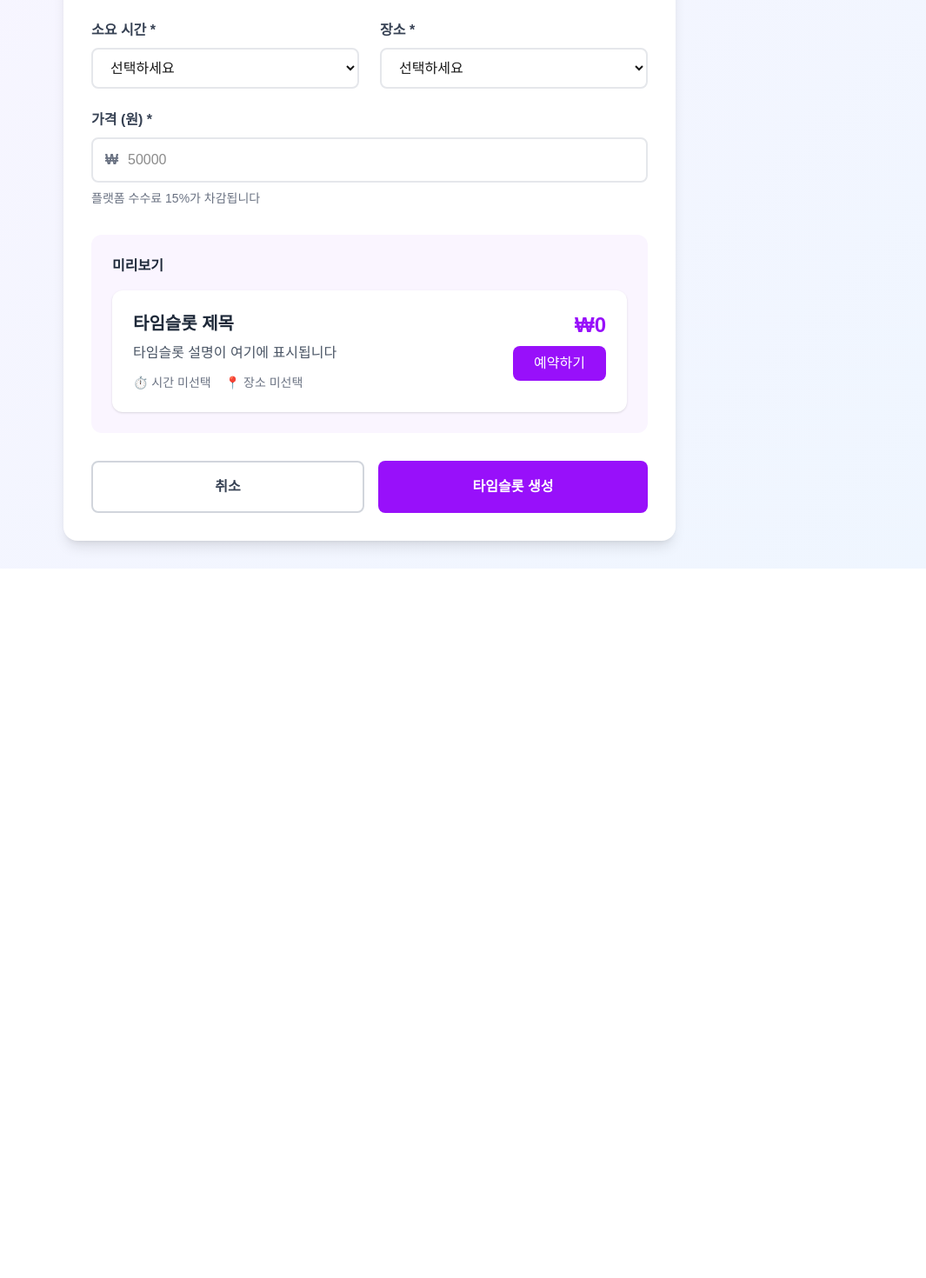
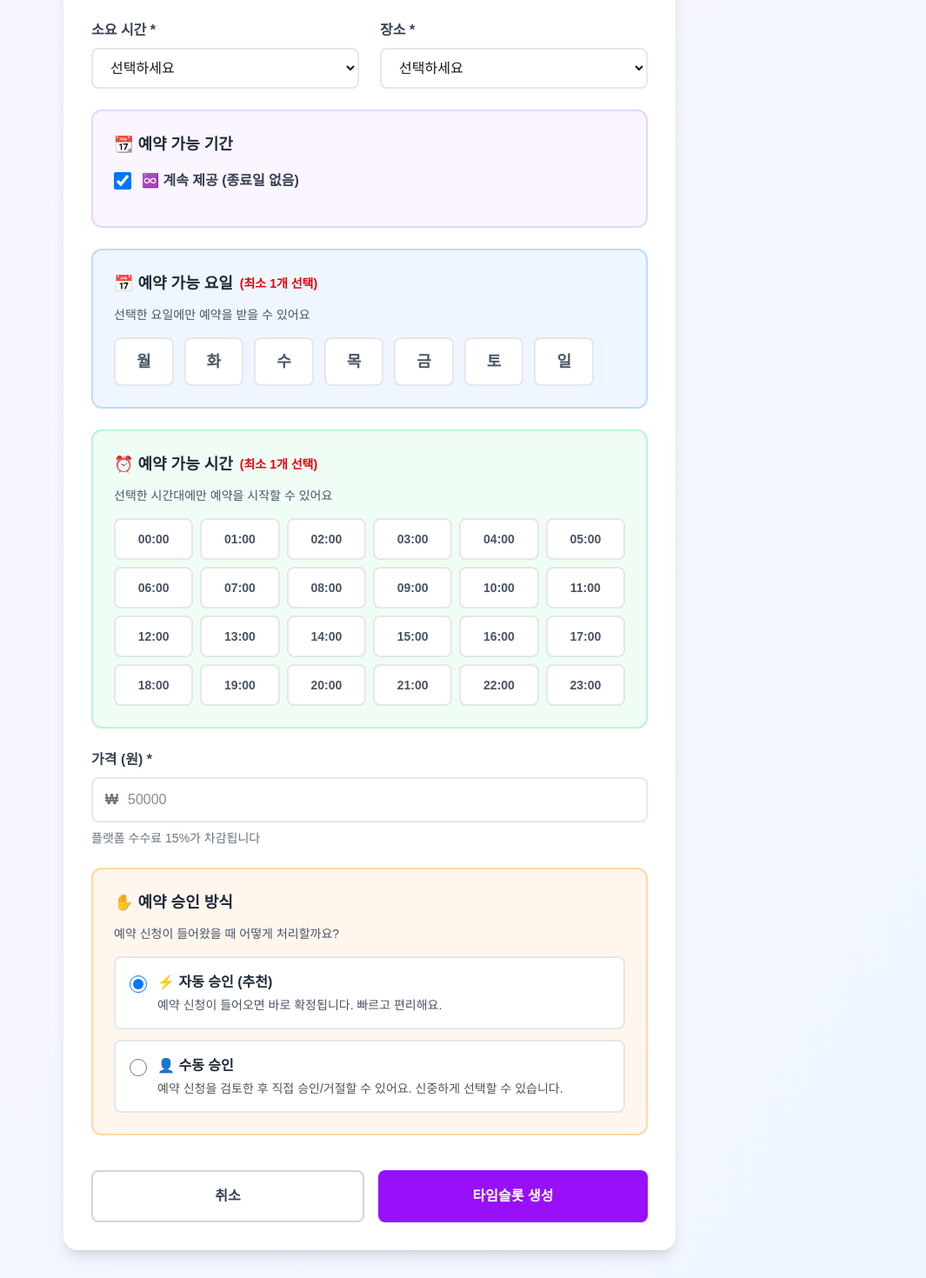
Before and after one commit to leonthing/timeslot-platform, a Next.js app: page /add-slot in a window 1280 px wide. Shown: the part 556-2026 px from the top of the page at 87% size, without its empty margins (215-1280 px from the left). Before the commit the page ends 1210 px from the top, so only its background shows below. Built offline with nearby package versions, Linux system fonts and the light colour scheme; no server answers.

Commit message:
Add booking approval system and detailed timeslot info

```diff
--- a/app/add-slot/page.tsx
+++ b/app/add-slot/page.tsx
@@ -14,8 +14,22 @@ export default function AddSlotPage() {
     description: '',
     duration: '',
     location: '',
-    price: ''
+    price: '',
+    isOngoing: true,
+    startDate: '',
+    endDate: '',
+    availableDays: [] as string[],
+    availableTimes: [] as string[],
+    requiresApproval: false
   });
+
+  const daysOfWeek = ['월', '화', '수', '목', '금', '토', '일'];
+  const timeSlots = [
+  '00:00', '01:00', '02:00', '03:00', '04:00', '05:00',
+  '06:00', '07:00', '08:00', '09:00', '10:00', '11:00',
+  '12:00', '13:00', '14:00', '15:00', '16:00', '17:00',
+  '18:00', '19:00', '20:00', '21:00', '22:00', '23:00'
+];
 
   useEffect(() => {
     checkUser();
@@ -33,10 +47,34 @@ export default function AddSlotPage() {
   };
 
   const handleChange = (e: React.ChangeEvent<HTMLInputElement | HTMLTextAreaElement | HTMLSelectElement>) => {
-    setFormData({
-      ...formData,
-      [e.target.name]: e.target.value
-    });
+    const { name, value, type } = e.target;
+
+    if (type === 'checkbox') {
+      const checked = (e.target as HTMLInputElement).checked;
+      if (name === 'isOngoing') {
+        setFormData({ ...formData, isOngoing: checked });
+      }
+    } else {
+      setFormData({ ...formData, [name]: value });
+    }
+  };
+
+  const toggleDay = (day: string) => {
+    setFormData(prev => ({
+      ...prev,
+      availableDays: prev.availableDays.includes(day)
+        ? prev.availableDays.filter(d => d !== day)
+        : [...prev.availableDays, day]
+    }));
+  };
+
+  const toggleTime = (time: string) => {
+    setFormData(prev => ({
+      ...prev,
+      availableTimes: prev.availableTimes.includes(time)
+        ? prev.availableTimes.filter(t => t !== time)
+        : [...prev.availableTimes, time]
+    }));
   };
 
   const handleSubmit = async (e: React.FormEvent) => {
@@ -48,8 +86,17 @@ export default function AddSlotPage() {
       return;
     }
 
+    if (formData.availableDays.length === 0) {
+      alert('예약 가능 요일을 최소 1개 이상 선택해주세요.');
+      return;
+    }
+
+    if (formData.availableTimes.length === 0) {
+      alert('예약 가능 시간을 최소 1개 이상 선택해주세요.');
+      return;
+    }
+
     try {
-    // Supabase에 타임슬롯 저장
       const { data, error } = await supabase
         .from('timeslots')
         .insert([
@@ -59,15 +106,19 @@ export default function AddSlotPage() {
             description: formData.description,
             duration: formData.duration,
             location: formData.location,
-          price: parseInt(formData.price)
+            price: parseInt(formData.price),
+            available_days: formData.availableDays,
+            available_times: formData.availableTimes,
+            is_ongoing: formData.isOngoing,
+            start_date: formData.isOngoing ? null : formData.startDate,
+            end_date: formData.isOngoing ? null : formData.endDate,
+            requires_approval: formData.requiresApproval
           }
         ]);
 
       if (error) throw error;
 
       alert(`타임슬롯이 생성되었습니다!\n\n제목: ${formData.title}\n가격: ₩${Number(formData.price).toLocaleString()}`);
-
-    // 메인 페이지로 이동
       router.push('/');
     } catch (error: any) {
       alert(`저장 실패: ${error.message}`);
@@ -77,7 +128,6 @@ export default function AddSlotPage() {
 
   return (
     <div className="min-h-screen bg-gradient-to-br from-purple-50 to-blue-50">
-      {/* 상단 네비게이션 */}
       <nav className="bg-white shadow-sm sticky top-0 z-10">
         <div className="max-w-6xl mx-auto px-6 py-4">
           <div className="flex justify-between items-center">
@@ -117,9 +167,7 @@ export default function AddSlotPage() {
         </div>
       </nav>
 
-      {/* 메인 컨텐츠 */}
       <div className="max-w-3xl mx-auto p-8">
-        {/* 뒤로가기 */}
         <Link
           href="/"
           className="inline-flex items-center text-purple-600 hover:text-purple-700 mb-6"
@@ -127,16 +175,14 @@ export default function AddSlotPage() {
           ← 내 프로필로 돌아가기
         </Link>
 
-        {/* 페이지 헤더 */}
         <div className="mb-8">
           <h1 className="text-3xl font-bold text-gray-800 mb-2">새 타임슬롯 추가</h1>
           <p className="text-gray-600">당신의 시간을 판매할 준비를 하세요</p>
         </div>
 
-        {/* 폼 */}
-        <form onSubmit={handleSubmit} className="bg-white rounded-2xl shadow-lg p-8">
+        <form onSubmit={handleSubmit} className="bg-white rounded-2xl shadow-lg p-8 space-y-6">
           {/* 제목 */}
-          <div className="mb-6">
+          <div>
             <label className="block text-gray-700 font-semibold mb-2">
               타임슬롯 제목 *
             </label>
@@ -152,7 +198,7 @@ export default function AddSlotPage() {
           </div>
 
           {/* 설명 */}
-          <div className="mb-6">
+          <div>
             <label className="block text-gray-700 font-semibold mb-2">
               설명 *
             </label>
@@ -167,9 +213,8 @@ export default function AddSlotPage() {
             />
           </div>
 
-          {/* 시간 & 장소 (2열) */}
-          <div className="grid grid-cols-1 md:grid-cols-2 gap-6 mb-6">
-            {/* 소요 시간 */}
+          {/* 시간 & 장소 */}
+          <div className="grid grid-cols-1 md:grid-cols-2 gap-6">
             <div>
               <label className="block text-gray-700 font-semibold mb-2">
                 소요 시간 *
@@ -182,17 +227,14 @@ export default function AddSlotPage() {
                 className="w-full px-4 py-3 border-2 border-gray-200 rounded-lg focus:border-purple-400 focus:outline-none"
               >
                 <option value="">선택하세요</option>
-                <option value="30분">30분</option>
-                <option value="45분">45분</option>
-                <option value="60분">60분</option>
-                <option value="90분">90분</option>
-                <option value="120분">120분</option>
-                <option value="60분 × 4회">60분 × 4회 (월간)</option>
-                <option value="60분 × 8회">60분 × 8회 (월간)</option>
+                <option value="30분">1시간</option>
+                <option value="45분">2시간</option>
+                <option value="60분">3시간</option>
+                <option value="90분">4시간</option>
+                <option value="120분">5시간</option>
               </select>
             </div>
 
-            {/* 장소 */}
             <div>
               <label className="block text-gray-700 font-semibold mb-2">
                 장소 *
@@ -212,8 +254,121 @@ export default function AddSlotPage() {
             </div>
           </div>
 
+          {/* 예약 가능 기간 */}
+<div className="border-2 border-purple-200 rounded-xl p-6 bg-purple-50">
+  <h3 className="text-lg font-bold text-gray-800 mb-4 flex items-center gap-2">
+    📆 예약 가능 기간
+  </h3>
+
+  <label className="flex items-center gap-3 mb-4 cursor-pointer">
+    <input
+      type="checkbox"
+      name="isOngoing"
+      checked={formData.isOngoing}
+      onChange={handleChange}
+      className="w-5 h-5 cursor-pointer"
+    />
+    <span className="text-gray-700 font-semibold">
+      ♾️ 계속 제공 (종료일 없음)
+    </span>
+  </label>
+
+  {!formData.isOngoing && (
+    <div className="grid grid-cols-2 gap-4 bg-white p-4 rounded-lg">
+      <div>
+        <label className="block text-gray-700 font-semibold mb-2">
+          시작일 📅
+        </label>
+        <input
+          type="date"
+          name="startDate"
+          value={formData.startDate}
+          onChange={handleChange}
+          required={!formData.isOngoing}
+          className="w-full px-4 py-3 border-2 border-gray-200 rounded-lg focus:border-purple-400 focus:outline-none"
+        />
+      </div>
+      <div>
+        <label className="block text-gray-700 font-semibold mb-2">
+          종료일 📅
+        </label>
+        <input
+          type="date"
+          name="endDate"
+          value={formData.endDate}
+          onChange={handleChange}
+          required={!formData.isOngoing}
+          className="w-full px-4 py-3 border-2 border-gray-200 rounded-lg focus:border-purple-400 focus:outline-none"
+        />
+      </div>
+    </div>
+  )}
+</div>
+
+{/* 예약 가능 요일 */}
+<div className="border-2 border-blue-200 rounded-xl p-6 bg-blue-50">
+  <h3 className="text-lg font-bold text-gray-800 mb-3 flex items-center gap-2">
+    📅 예약 가능 요일 <span className="text-sm text-red-600">(최소 1개 선택)</span>
+  </h3>
+  <p className="text-sm text-gray-600 mb-4">
+    선택한 요일에만 예약을 받을 수 있어요
+  </p>
+  <div className="flex flex-wrap gap-3">
+    {daysOfWeek.map(day => (
+      <button
+        key={day}
+        type="button"
+        onClick={() => toggleDay(day)}
+        className={`px-6 py-3 rounded-lg font-bold text-lg transition-all ${
+          formData.availableDays.includes(day)
+            ? 'bg-blue-600 text-white shadow-lg scale-105'
+            : 'bg-white text-gray-600 hover:bg-blue-100 border-2 border-gray-200'
+        }`}
+      >
+        {day}
+      </button>
+    ))}
+  </div>
+  {formData.availableDays.length > 0 && (
+    <p className="text-sm text-blue-600 mt-3">
+      ✓ {formData.availableDays.join(', ')} 선택됨
+    </p>
+  )}
+</div>
+
+{/* 예약 가능 시간 */}
+<div className="border-2 border-green-200 rounded-xl p-6 bg-green-50">
+  <h3 className="text-lg font-bold text-gray-800 mb-3 flex items-center gap-2">
+    ⏰ 예약 가능 시간 <span className="text-sm text-red-600">(최소 1개 선택)</span>
+  </h3>
+  <p className="text-sm text-gray-600 mb-4">
+    선택한 시간대에만 예약을 시작할 수 있어요
+  </p>
+  <div className="grid grid-cols-6 gap-2">
+    {timeSlots.map(time => (
+      <button
+        key={time}
+        type="button"
+        onClick={() => toggleTime(time)}
+        className={`px-3 py-3 rounded-lg text-sm font-bold transition-all ${
+          formData.availableTimes.includes(time)
+            ? 'bg-green-600 text-white shadow-lg'
+            : 'bg-white text-gray-600 hover:bg-green-100 border-2 border-gray-200'
+        }`}
+      >
+        {time}
+      </button>
+    ))}
+  </div>
+  {formData.availableTimes.length > 0 && (
+    <p className="text-sm text-green-600 mt-3">
+      ✓ {formData.availableTimes.length}개 시간대 선택됨
+    </p>
+  )}
+</div>
+
           {/* 가격 */}
-          <div className="mb-8">
+          <div>
             <label className="block text-gray-700 font-semibold mb-2">
               가격 (원) *
             </label>
@@ -237,41 +392,59 @@ export default function AddSlotPage() {
               플랫폼 수수료 15%가 차감됩니다
             </p>
           </div>
+{/* 예약 승인 설정 */}
+<div className="border-2 border-orange-200 rounded-xl p-6 bg-orange-50">
+  <h3 className="text-lg font-bold text-gray-800 mb-3 flex items-center gap-2">
+    ✋ 예약 승인 방식
+  </h3>
+  <p className="text-sm text-gray-600 mb-4">
+    예약 신청이 들어왔을 때 어떻게 처리할까요?
+  </p>
 
-          {/* 미리보기 */}
-          <div className="mb-8 p-6 bg-purple-50 rounded-xl">
-            <h3 className="font-semibold text-gray-800 mb-4">미리보기</h3>
-            <div className="bg-white rounded-xl shadow p-6">
-              <div className="flex justify-between items-start">
-                <div className="flex-1">
-                  <h4 className="text-xl font-semibold text-gray-800 mb-2">
-                    {formData.title || '타임슬롯 제목'}
-                  </h4>
-                  <p className="text-gray-600 mb-3">
-                    {formData.description || '타임슬롯 설명이 여기에 표시됩니다'}
-                  </p>
-                  <div className="flex gap-4 text-sm text-gray-500">
-                    <span>⏱️ {formData.duration || '시간 미선택'}</span>
-                    <span>📍 {formData.location || '장소 미선택'}</span>
+  <div className="space-y-3">
+    <label className="flex items-start gap-3 p-4 bg-white rounded-lg border-2 border-gray-200 cursor-pointer hover:border-orange-400 transition">
+      <input
+        type="radio"
+        name="approvalType"
+        checked={!formData.requiresApproval}
+        onChange={() => setFormData({ ...formData, requiresApproval: false })}
+        className="mt-1 w-5 h-5 cursor-pointer"
+      />
+      <div>
+        <div className="font-bold text-gray-800 mb-1">⚡ 자동 승인 (추천)</div>
+        <div className="text-sm text-gray-600">
+          예약 신청이 들어오면 바로 확정됩니다. 빠르고 편리해요.
         </div>
       </div>
-                <div className="text-right ml-6">
-                  <p className="text-2xl font-bold text-purple-600">
-                    ₩{formData.price ? Number(formData.price).toLocaleString() : '0'}
-                  </p>
-                  <button
-                    type="button"
-                    className="mt-2 bg-purple-600 text-white px-6 py-2 rounded-lg"
-                  >
-                    예약하기
-                  </button>
+    </label>
+
+    <label className="flex items-start gap-3 p-4 bg-white rounded-lg border-2 border-gray-200 cursor-pointer hover:border-orange-400 transition">
+      <input
+        type="radio"
+        name="approvalType"
+        checked={formData.requiresApproval}
+        onChange={() => setFormData({ ...formData, requiresApproval: true })}
+        className="mt-1 w-5 h-5 cursor-pointer"
+      />
+      <div>
+        <div className="font-bold text-gray-800 mb-1">👤 수동 승인</div>
+        <div className="text-sm text-gray-600">
+          예약 신청을 검토한 후 직접 승인/거절할 수 있어요. 신중하게 선택할 수 있습니다.
         </div>
       </div>
-            </div>
+    </label>
   </div>
 
+  {formData.requiresApproval && (
+    <div className="mt-3 p-3 bg-yellow-50 border border-yellow-200 rounded-lg">
+      <p className="text-sm text-yellow-800">
+        💡 수동 승인 시 예약 신청자는 승인을 기다려야 합니다. 24시간 내에 응답해주세요!
+      </p>
+    </div>
+  )}
+</div>
           {/* 버튼 */}
-          <div className="flex gap-4">
+          <div className="flex gap-4 pt-4">
             <Link
               href="/"
               className="flex-1 text-center px-6 py-4 border-2 border-gray-300 text-gray-700 rounded-lg hover:bg-gray-50 transition font-semibold"
--- a/app/components/TimeSlotCalendar.jsx
+++ b/app/components/TimeSlotCalendar.jsx
@@ -39,6 +39,15 @@ export default function TimeSlotCalendar({ slotTitle, price, slotId, hostId }) {
     }
 
     try {
+  // 먼저 타임슬롯 정보를 가져와서 승인 필요 여부 확인
+  const { data: timeslotData } = await supabase
+    .from('timeslots')
+    .select('requires_approval')
+    .eq('id', slotId)
+    .single();
+
+  const requiresApproval = timeslotData?.requires_approval || false;
+
   // Supabase에 예약 저장
   const { data, error } = await supabase
     .from('bookings')
@@ -49,10 +58,18 @@ export default function TimeSlotCalendar({ slotTitle, price, slotId, hostId }) {
         guest_id: user.id,
         booking_date: selectedDate.toISOString().split('T')[0],
         booking_time: selectedTime,
-            status: 'confirmed',
+        status: requiresApproval ? 'pending' : 'confirmed',
         price: parseInt(price.replace(/[^0-9]/g, ''))
       }
     ]);
+
+  if (error) throw error;
+
+  const statusMessage = requiresApproval
+    ? '예약 신청이 완료되었습니다!\n호스트의 승인을 기다려주세요.'
+    : '예약이 확정되었습니다!';
+
+  alert(`${statusMessage}\n날짜: ${selectedDate.toLocaleDateString('ko-KR')}\n시간: ${selectedTime}\n가격: ${price}`);
 
       if (error) throw error;
 
```
Also changed, not shown: app/bookings/page.tsx (+55 -2 lines), app/page.tsx (+32 -4 lines). Lines whose indentation alone changed are shown as unchanged.
